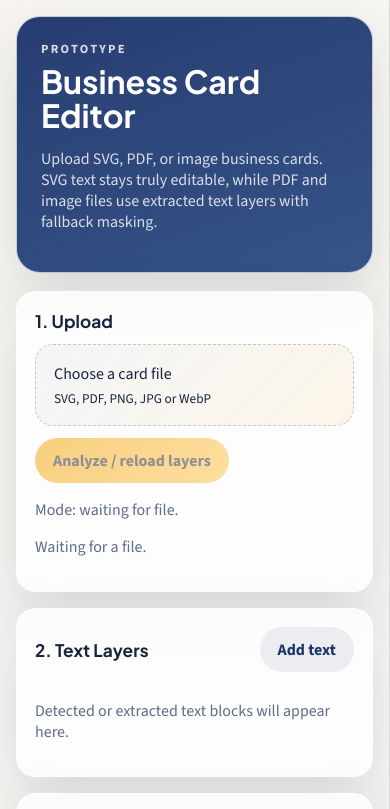
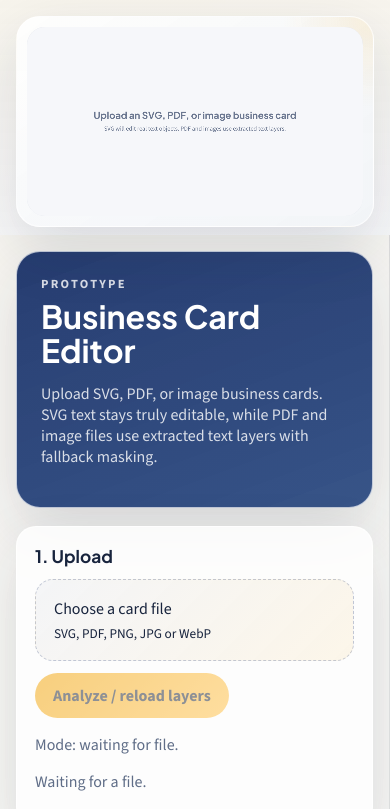
Before and after one commit to tinotendakeith/business-card-editor, a plain HTML site: page index.html in a window 390 px wide. Shown: the top 809 px of the page. Drawn offline with nearby package versions, Linux system fonts and the light colour scheme.

Commit message:
Improve mobile editing layout

```diff
--- a/app.js
+++ b/app.js
@@ -20,6 +20,7 @@ const state = {
 
 const canvas = document.getElementById("cardCanvas");
 const ctx = canvas.getContext("2d");
+const appShell = document.querySelector(".app-shell");
 const fileUpload = document.getElementById("fileUpload");
 const analyzeButton = document.getElementById("analyzeButton");
 const addLayerButton = document.getElementById("addLayerButton");
@@ -76,6 +77,10 @@ function setModeLabel(message) {
     sourceMode.textContent = `Mode: ${message}`;
 }
 
+
+function updateLoadedLayoutState(isLoaded) {
+    appShell.classList.toggle("has-upload", Boolean(isLoaded));
+}
 function disableEditor(disabled) {
     for (const field of formFields) {
         field.disabled = disabled;
@@ -227,6 +232,7 @@ function finalizeLoadedFile() {
     analyzeButton.disabled = false;
     exportPngButton.disabled = false;
     exportPdfButton.disabled = false;
+    updateLoadedLayoutState(true);
     renderLayers();
     syncForm();
     renderCanvas();
@@ -798,6 +804,7 @@ function renderSvgPreview() {
     }
 }
 function drawEmptyCanvas() {
+    updateLoadedLayoutState(false);
     canvas.width = 1200;
     canvas.height = 675;
     updateCanvasDisplaySize();
--- a/styles.css
+++ b/styles.css
@@ -319,12 +319,56 @@ textarea {
 }
 
 @media (max-width: 720px) {
+    .app-shell {
+        display: flex;
+        flex-direction: column;
+    }
+
     .sidebar,
     .workspace {
         padding: 16px;
     }
 
+    .workspace {
+        order: -1;
+        position: sticky;
+        top: 0;
+        z-index: 20;
+        padding-bottom: 8px;
+        background: linear-gradient(180deg, rgba(247, 244, 237, 0.98), rgba(247, 248, 251, 0.92));
+        backdrop-filter: blur(12px);
+    }
+
+    .workspace-header {
+        display: none;
+    }
+
+    .canvas-frame {
+        min-height: auto;
+        padding: 10px;
+        border-radius: 24px;
+    }
+
+    .preview-stack {
+        width: 100%;
+    }
+
+    #cardCanvas,
+    .svg-preview-host {
+        width: 100% !important;
+        height: auto !important;
+        max-height: 34vh;
+    }
+
     .form-grid {
         grid-template-columns: 1fr;
     }
+
+    .app-shell.has-upload .brand {
+        display: none;
+    }
+
+    .app-shell.has-upload .sidebar {
+        padding-top: 8px;
+    }
 }
```
